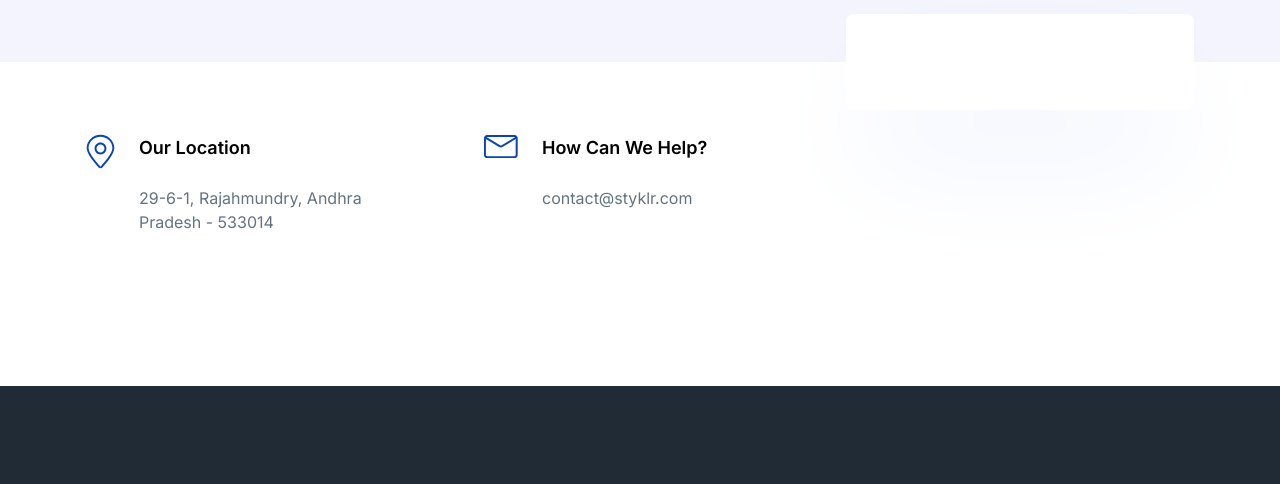
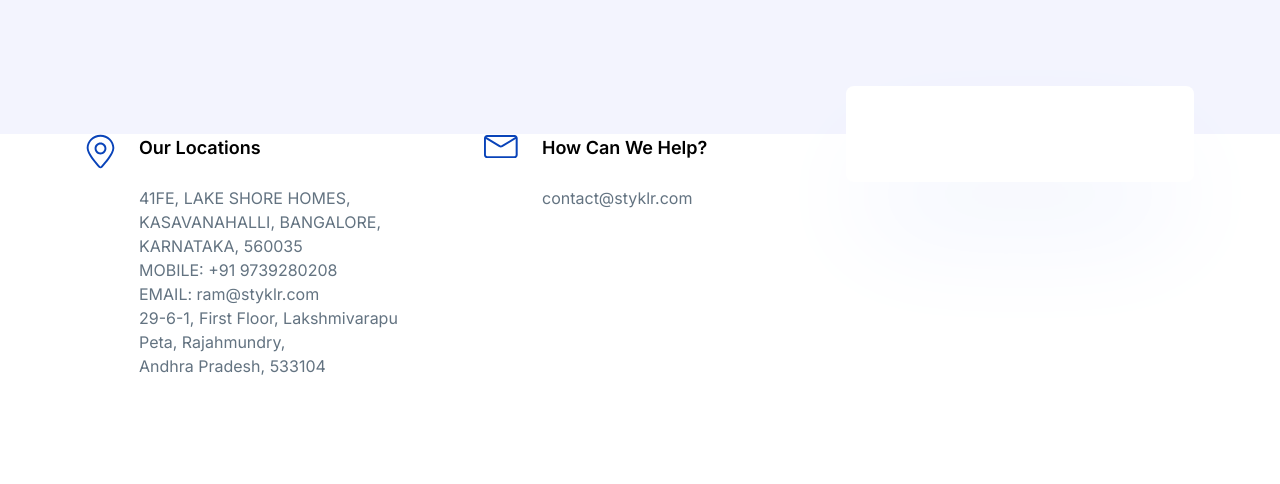
Before and after one commit to styklr/styklr.github.io, a Gatsby site: page / in a window 1280 px wide. Shown: the part 4960-5444 px from the top of the page. Built offline with nearby package versions, Linux system fonts and the light colour scheme; Gatsby itself is replaced by a stand-in of ours.

Commit message:
Updated contact info

```diff
--- a/src/pages/index.tsx
+++ b/src/pages/index.tsx
@@ -2229,9 +2229,19 @@ xmlns="http://www.w3.org/2000/svg" fill="none" stroke-width="1.5" stroke="curren
                     </svg>
                   </div>
                   <div>
-                    <h5 className="mb-6 text-lg font-semibold">Our Location</h5>
+                    <h5 className="mb-6 text-lg font-semibold">Our Locations</h5>
                     <p className="text-base text-body-color">
-                      29-6-1, Rajahmundry, Andhra Pradesh - 533014
+                    41FE, LAKE SHORE HOMES,
+            KASAVANAHALLI, BANGALORE,
+            KARNATAKA, 560035<br/>
+            MOBILE: +91 9739280208<br/>
+            EMAIL: ram@styklr.com
+                    </p>
+                    <p className="text-base text-body-color">
+                    29-6-1, First Floor,
+            Lakshmivarapu Peta,
+            Rajahmundry,<br/>
+            Andhra Pradesh, 533104
                     </p>
                   </div>
                 </div>
```
